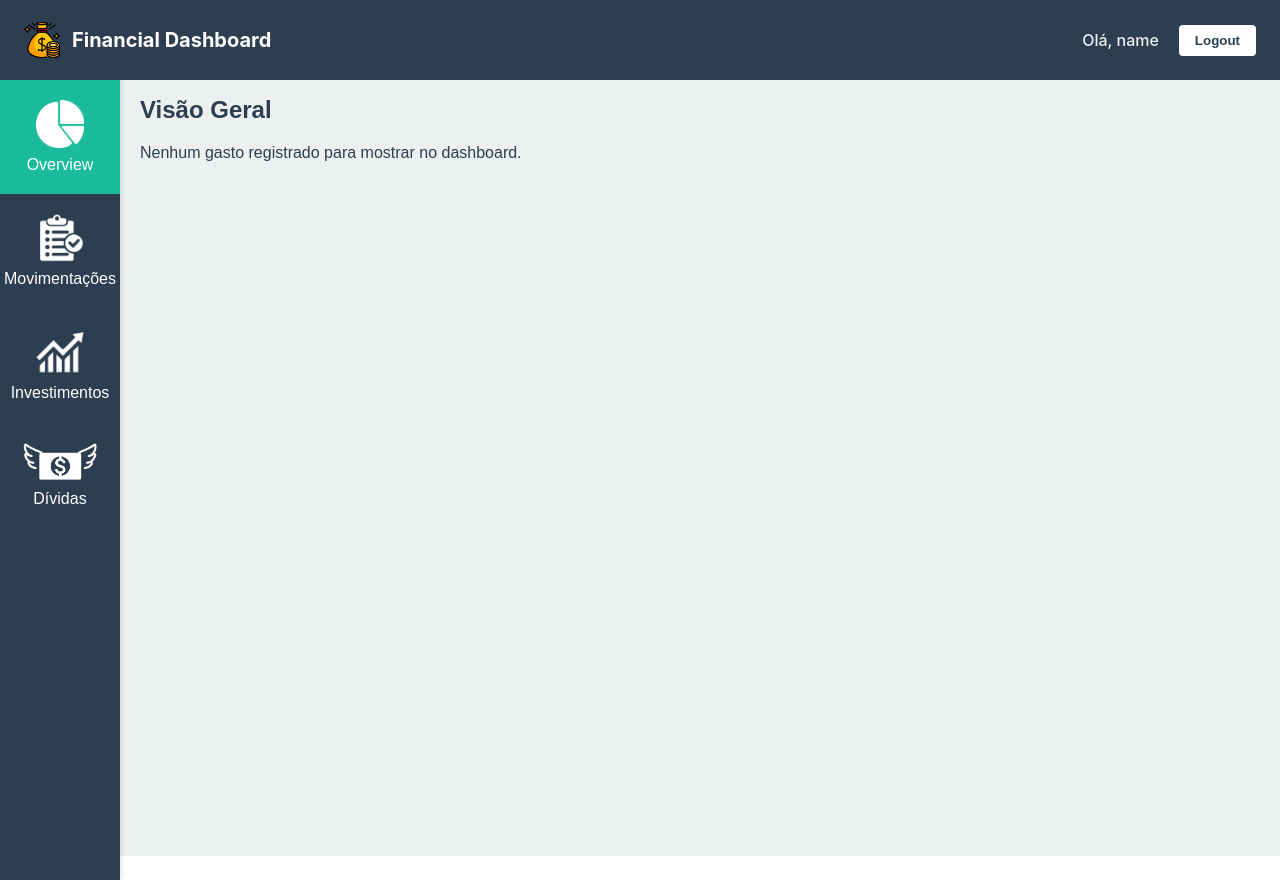
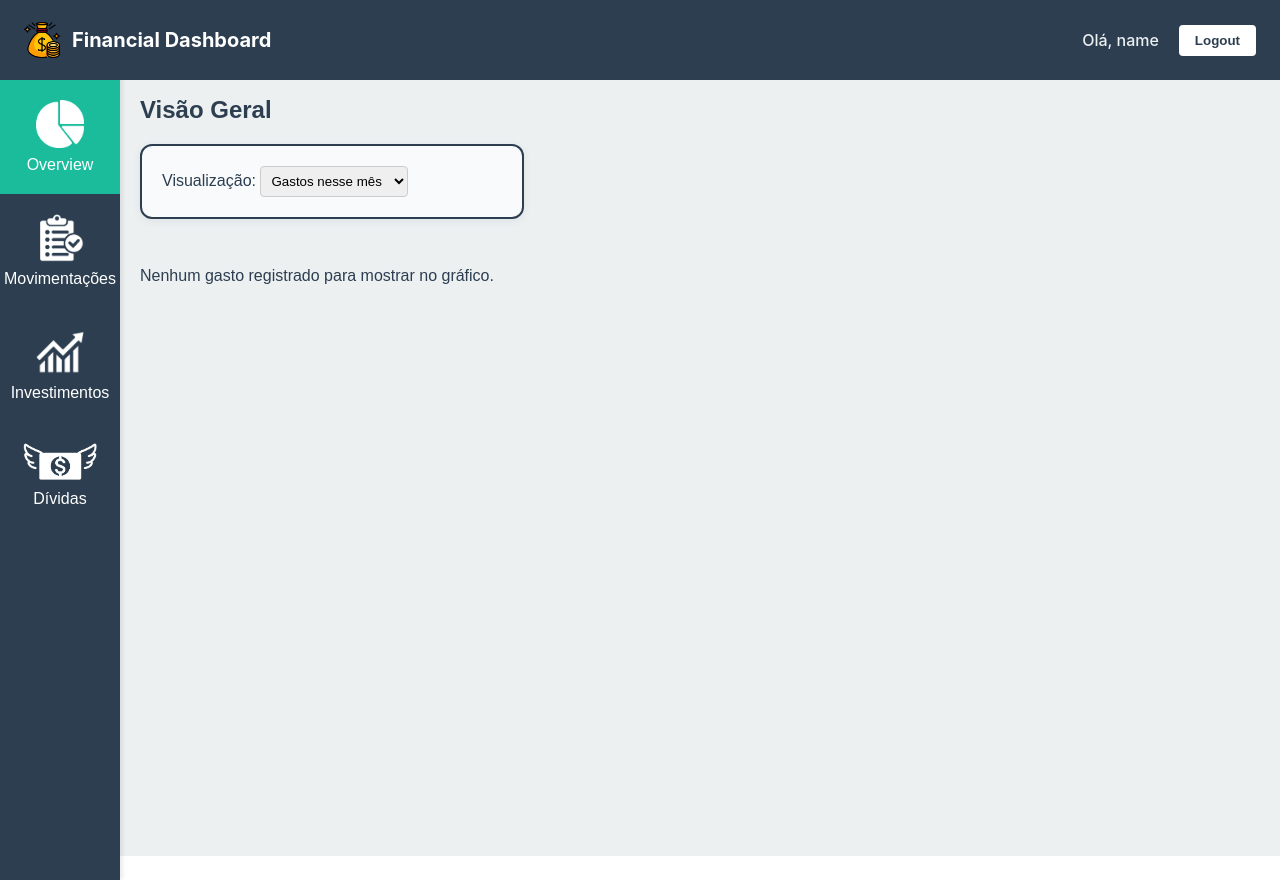
Before and after one commit to marco0Fonseca/Financial-Dashboard, a React (Create React App) app in the folder frontend/: page / in a window 1280 px wide. Both pictures are taken after typing "name@example.com", "Sample123" into the empty fields and a click on the button "Entrar". Built offline with nearby package versions, Linux system fonts and the light colour scheme.

Commit message:
Adicionada dashboard

```diff
--- a/frontend/src/components/Dashboard.tsx
+++ b/frontend/src/components/Dashboard.tsx
@@ -1,88 +1,202 @@
-
-import React from 'react';
-import { PieChart, Pie, Cell, Legend, Tooltip } from 'recharts';
+import React, { useState } from 'react';
+import { PieChart, Pie, Cell, Tooltip, Legend } from 'recharts';
 
 const COLORS = ['#0088FE', '#00C49F', '#FFBB28', '#FF8042', '#AA00FF', '#FF5C8A', '#1abc9c'];
 
-function Dashboard({ purchases }) {
-  // First chart: all expenses, group all 'despesa recorrente' as one slice
-  const normalMap = new Map();
+interface Purchase {
+  description: string;
+  amount: string;
+  category: string;
+  isRecurring: boolean;
+  type: 'gasto' | 'ganho';
+  date?: string;
+}
+
+interface DashboardProps {
+  purchases: Purchase[];
+}
+
+type ViewOption = 'recorrentes' | 'mes' | 'periodo';
+
+function getCurrentMonthYear() {
+  const now = new Date();
+  return { month: now.getMonth(), year: now.getFullYear() };
+}
+
+function isSameMonth(dateStr: string | undefined, month: number, year: number) {
+  if (!dateStr) return false;
+  const d = new Date(dateStr.split('/').reverse().join('-'));
+  return d.getMonth() === month && d.getFullYear() === year;
+}
+
+const Dashboard: React.FC<DashboardProps> = ({ purchases }) => {
+  const [view, setView] = useState<ViewOption>('mes');
+  const [period, setPeriod] = useState({ start: '', end: '' });
+
+  let pieData: { name: string; value: number }[] = [];
+
+  if (view === 'recorrentes') {
+    // Only individual recurring expenses
+    pieData = purchases
+      .filter((p) => p.isRecurring && p.type === 'gasto')
+      .map((p, idx) => ({
+        name: p.description || `Recorrente ${idx + 1}`,
+        value: parseFloat(p.amount),
+      }));
+  } else if (view === 'mes') {
+    // Current month: recurring grouped, others by category
+    const { month, year } = getCurrentMonthYear();
+    const normalMap = new Map<string, number>();
     let recurringTotal = 0;
     let hasRecurring = false;
 
     purchases.forEach((p) => {
+      if (p.type !== 'gasto') return;
+      if (!isSameMonth(p.date, month, year)) return;
       if (p.isRecurring) {
         recurringTotal += parseFloat(p.amount);
         hasRecurring = true;
       } else {
-      if (normalMap.has(p.category)) {
-        normalMap.set(p.category, normalMap.get(p.category) + parseFloat(p.amount));
-      } else {
-        normalMap.set(p.category, parseFloat(p.amount));
-      }
+        normalMap.set(
+          p.category,
+          (normalMap.get(p.category) || 0) + parseFloat(p.amount)
+        );
       }
     });
 
-  const pie1 = Array.from(normalMap.entries()).map(([cat, value]) => ({ name: cat, value }));
+    pieData = Array.from(normalMap.entries()).map(([cat, value]) => ({
+      name: cat,
+      value,
+    }));
     if (hasRecurring) {
-    pie1.push({ name: 'Despesas Recorrentes', value: recurringTotal });
+      pieData.push({ name: 'Despesas Recorrentes', value: recurringTotal });
     }
+  } else if (view === 'periodo') {
+    // Filter by period: sum by category
+    const start = period.start ? new Date(period.start) : null;
+    const end = period.end
+      ? (() => {
+          const d = new Date(period.end);
+          d.setDate(d.getDate() + 1); // soma 1 dia
+          return d;
+        })()
+      : null;
+    const normalMap = new Map<string, number>();
 
-  // Second chart: only recurring expenses, each as its own slice
-  const pie2 = purchases
-    .filter((p) => p.isRecurring)
-    .map((p, idx) => ({ name: p.description || `Recorrente ${idx+1}`, value: parseFloat(p.amount) }));
+    purchases.forEach((p) => {
+      if (p.type !== 'gasto') return;
+      if (!p.date) return;
+      // Assume date in DD/MM/YYYY
+      const [dd, mm, yyyy] = p.date.split('/');
+      const d = new Date(`${yyyy}-${mm}-${dd}`);
+      if (
+        (!start || d >= start) &&
+        (!end || d < end)
+      ) {
+        normalMap.set(
+          p.category,
+          (normalMap.get(p.category) || 0) + parseFloat(p.amount)
+        );
+      }
+    });
 
-  if (pie1.length === 0) {
-    return <p>Nenhum gasto registrado para mostrar no dashboard.</p>;
+    pieData = Array.from(normalMap.entries()).map(([cat, value]) => ({
+      name: cat,
+      value,
+    }));
   }
 
   return (
-    <div style={{ display: 'flex', flexWrap: 'wrap', gap: '40px' }}>
     <div>
-        <h3>Gastos Gerais (recorrentes agrupados)</h3>
-        <PieChart width={340} height={300}>
+      <div
+        style={{
+          marginBottom: 32,
+          padding: 20,
+          border: '2px solid #2c3e50',
+          borderRadius: 12,
+          background: '#f8fafc',
+          boxShadow: '0 2px 8px rgba(44,62,80,0.07)',
+          display: 'inline-block',
+          minWidth: 340,
+        }}
+      >
+        <label>
+          Visualização:&nbsp;
+          <select
+            value={view}
+            onChange={e => setView(e.target.value as ViewOption)}
+            style={{ padding: 6, borderRadius: 4, border: '1px solid #ccc' }}
+          >
+            <option value="recorrentes">Gastos recorrentes</option>
+            <option value="mes">Gastos nesse mês</option>
+            <option value="periodo">Filtrar por período</option>
+          </select>
+        </label>
+        {view === 'periodo' && (
+          <div style={{ display: 'flex', gap: 16, marginTop: 18 }}>
+            <div>
+              <label>
+                Data inicial:&nbsp;
+                <input
+                  type="date"
+                  value={period.start}
+                  onChange={e => setPeriod(p => ({ ...p, start: e.target.value }))}
+                  style={{ padding: 6, borderRadius: 4, border: '1px solid #ccc' }}
+                />
+              </label>
+            </div>
+            <div>
+              <label>
+                Data final:&nbsp;
+                <input
+                  type="date"
+                  value={period.end}
+                  onChange={e => setPeriod(p => ({ ...p, end: e.target.value }))}
+                  style={{ padding: 6, borderRadius: 4, border: '1px solid #ccc' }}
+                />
+              </label>
+            </div>
+          </div>
+        )}
+      </div>
+      {pieData.length === 0 ? (
+        <p>Nenhum gasto registrado para mostrar no gráfico.</p>
+      ) : (
+        <div
+          style={{
+            width: '100%',
+            minHeight: 500,
+            height: 500,
+            display: 'flex',
+            justifyContent: 'flex-end', // Alinha à direita
+            alignItems: 'flex-start',
+            marginTop: '-200px',
+          }}
+        >
+          <div style={{ transform: 'translateX(-50%)' }}>
+            <PieChart width={500} height={600}>
               <Pie
+                data={pieData}
                 dataKey="value"
-            data={pie1}
+                nameKey="name"
                 cx="50%"
                 cy="50%"
-            outerRadius={100}
+                outerRadius={250}
+                fill="#8884d8"
                 labelLine={false}
               >
-            {pie1.map((entry, index) => (
-              <Cell key={`cell1-${index}`} fill={COLORS[index % COLORS.length]} />
+                {pieData.map((entry, index) => (
+                  <Cell key={`cell-${index}`} fill={COLORS[index % COLORS.length]} />
                 ))}
               </Pie>
               <Tooltip />
               <Legend />
             </PieChart>
           </div>
-      <div>
-        <h3>Despesas Recorrentes (detalhadas)</h3>
-        {pie2.length === 0 ? (
-          <p>Nenhuma despesa recorrente registrada.</p>
-        ) : (
-          <PieChart width={340} height={300}>
-            <Pie
-              dataKey="value"
-              data={pie2}
-              cx="50%"
-              cy="50%"
-              outerRadius={100}
-              label={(entry) => `${entry.name}: R$${entry.value.toFixed(2)}`}
-            >
-              {pie2.map((entry, index) => (
-                <Cell key={`cell2-${index}`} fill={COLORS[index % COLORS.length]} />
-              ))}
-            </Pie>
-            <Tooltip />
-            <Legend />
-          </PieChart>
+        </div>
       )}
     </div>
-    </div>
   );
-}
+};
 
 export default Dashboard;
```
Lines whose indentation alone changed are shown as unchanged.
